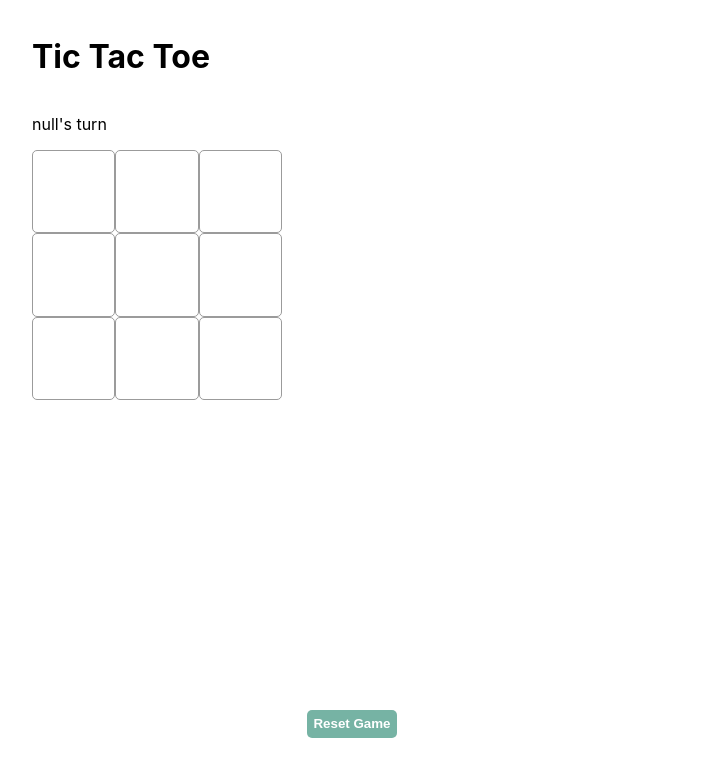
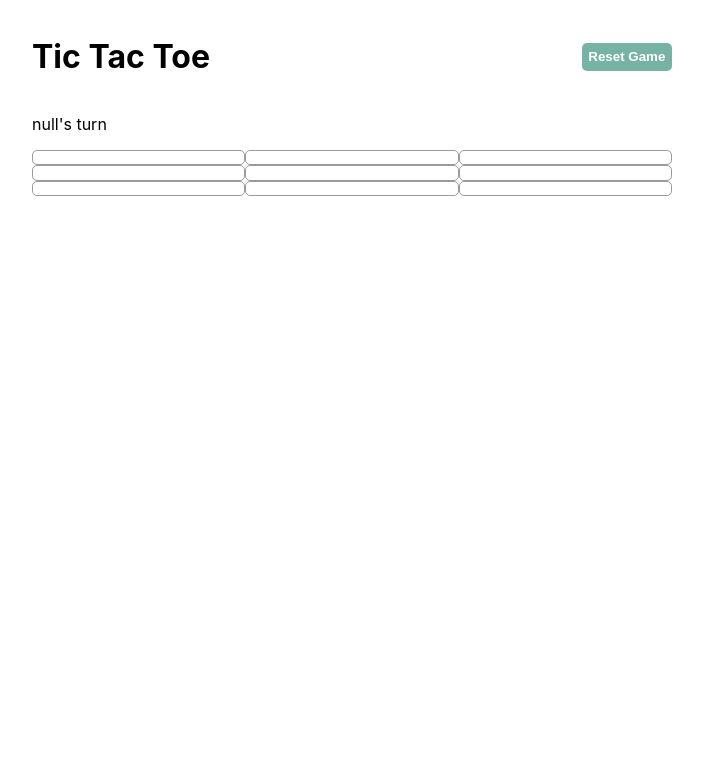
Before and after one commit to cordeliafoo/zendesk-tictactoe, a React (Create React App) app: page /board in a window 1280 px wide. Shown: the top 776 px of the page, without its empty margins (288-991 px from the left). Built offline with nearby package versions, Linux system fonts and the light colour scheme.

Commit message:
Fixes board square size on bigger boards

```diff
--- a/src/App.css
+++ b/src/App.css
@@ -22,3 +22,9 @@ code {
   min-height: 80vh;
   width: 50vw;
 }
+
+.headingContainer {
+  display: flex;
+  justify-content: space-between;
+  align-items: center;
+}
--- a/src/App.js
+++ b/src/App.js
@@ -9,15 +9,19 @@ import "./App.css";
 function App() {
   return (
     <div className="App">
-      <h1>Tic Tac Toe</h1>
+      <div className="headingContainer">
+        <div>
+          <h1>Tic Tac Toe</h1>
+        </div>
+
+        <Reset />
+      </div>
+
       <BrowserRouter basename={process.env.PUBLIC_URL}>
         <div className="appContainer">
           <div>
             <Route exact path="/" component={UserInput} />
             <Route path="/board" component={Board} />
-          </div>
-          <div>
-            <Reset />
           </div>
         </div>
       </BrowserRouter>
--- a/src/components/board.js
+++ b/src/components/board.js
@@ -76,8 +76,6 @@ class Board extends React.Component {
   render() {
     // console.table(this.state.grid);
     const style = {
-      width: "250px",
-      height: "250px",
       display: "grid",
       gridTemplate: `repeat(${this.state.gridLength}, 1fr)/repeat(${
         this.state.gridLength
--- a/src/components/square.js
+++ b/src/components/square.js
@@ -1,8 +1,19 @@
 import React from "react";
+
+import "../styles/square.css";
+
+const gridLength = localStorage.getItem("boardSize");
+
+const style = {
+  height: `calc(50vw/${gridLength})`,
+  display: "flex",
+  alignItems: "center",
+  justifyContent: "center"
+};
 
 const Square = props => {
   return (
-    <button className="square" onClick={props.onClick}>
+    <button className="square" onClick={props.onClick} style={style}>
       {props.value}
     </button>
   );
--- a/src/styles/board.css
+++ b/src/styles/board.css
@@ -1,9 +1,9 @@
 .board {
   margin-bottom: 2em;
+  width: 50vw;
 }
 .board button {
   background: white;
   border: 1px solid #9b9b9b !important;
   color: black;
-  font-size: 18px;
 }
--- /dev/null
+++ b/src/styles/square.css
@@ -0,0 +1,5 @@
+.square {
+  display: flex;
+  align-items: center;
+  justify-content: center;
+}
```
Also changed, not shown: 12 other files (tests, documents, lock files or other folders).
